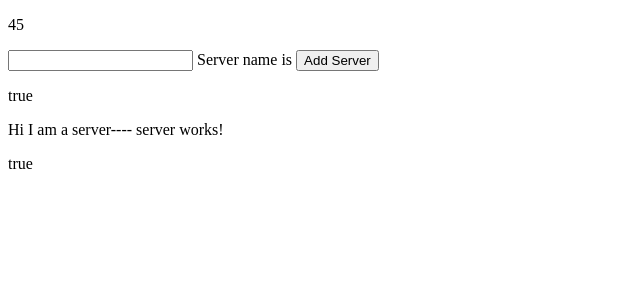
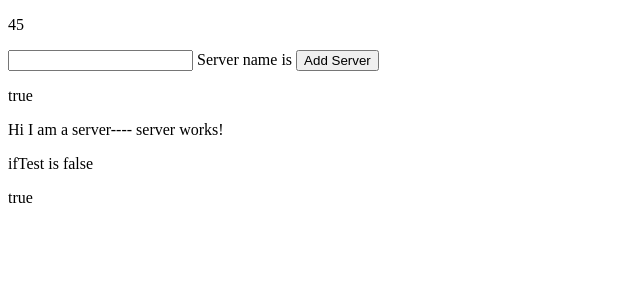
Before and after one commit to narif1237/anguler-Tutorial, an Angular app in the folder Angular utorial codes/propertyBinding/: page / in a window 1280 px wide. Shown: the top 300 px of the page, without its empty margins (0-640 px from the left). Built offline with nearby package versions, Linux system fonts and the light colour scheme.

Commit message:
added else in ngIf

```diff
--- a/Angular utorial codes/propertyBinding/src/app/servers/servers.component.html
+++ b/Angular utorial codes/propertyBinding/src/app/servers/servers.component.html
@@ -9,6 +9,11 @@ Server name is {{serverName}}
     {{serverStatus}}
   </p>
   <app-server></app-server>
-  <p *ngIf="ifTest">SIf test by directive</p>
+  <ng-template #el>
+<p>ifTest is false</p>
+  </ng-template>
+
+  <p *ngIf="ifTest; else el">SIf test by directive</p>
+
 
 <p [innerText]="allowNewServer"></p>
```
